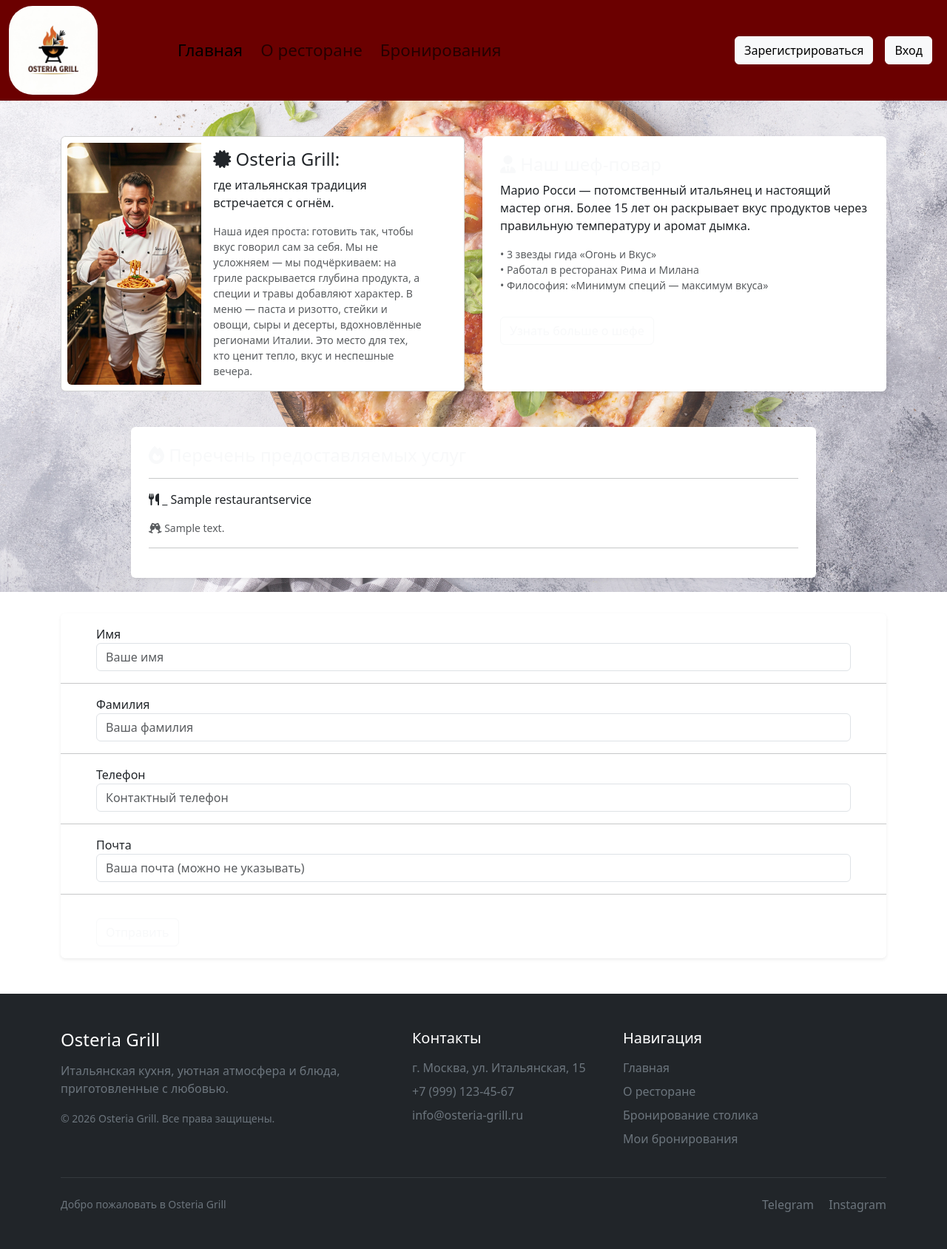
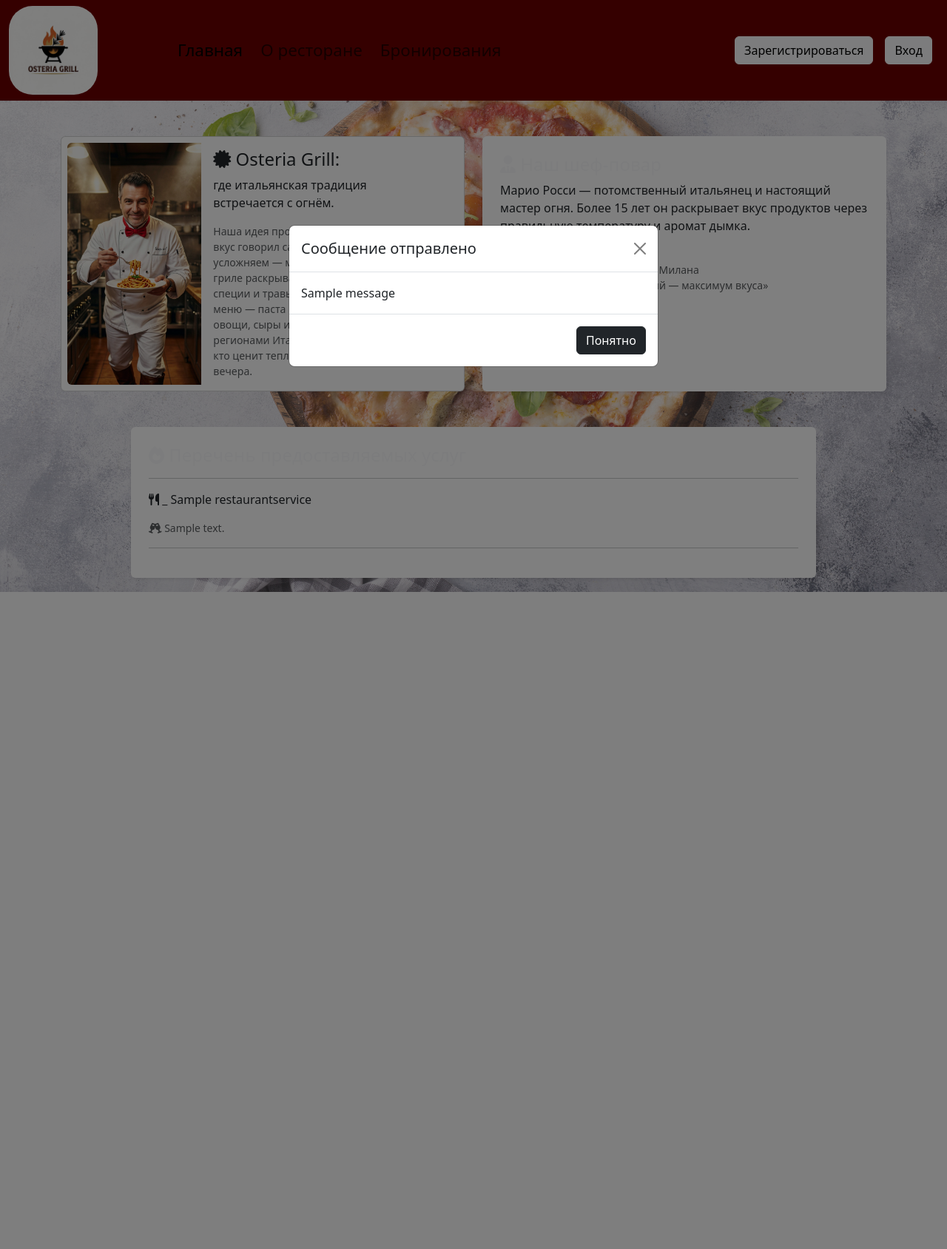
Before and after one commit to vadimsemenov53-crypto/Osteria_Grill, a Django app: page /restaurant/home/ in a window 1280 px wide. Shown: the whole page at 74% size. After the commit the page ends 800 px from the top, so only its background shows below. Run offline with Django 5.2, Linux system fonts and the light colour scheme; tables that the repository leaves empty hold one stand-in row (values such as "Sample post"); one stand-in notice (Sample message) is shown; some libraries are stand-ins or nearby versions.

Commit message:
rebuild contact_form.html, add def post for HomeView and ContactForm

```diff
--- /dev/null
+++ b/restaurant/forms.py
@@ -0,0 +1,9 @@
+from django import forms
+
+from restaurant.models import ContactForm
+
+
+class ContactFormModelForm(forms.ModelForm):
+    class Meta:
+        model = ContactForm
+        fields = ["first_name", "last_name", "phone", "email"]
--- a/restaurant/models.py
+++ b/restaurant/models.py
@@ -139,18 +139,18 @@ class ContactForm(models.Model):
 
     first_name = models.CharField(max_length=100, verbose_name="Имя", help_text="Введите имя")
     last_name = models.CharField(max_length=100, verbose_name="Фамилия", help_text="Введите фамилию")
-    phone = models.CharField(max_length=100, verbose_name="Телефон", help_text="Введите номер телефона")
-    email = models.EmailField(verbose_name="Почта", help_text="Укажите почту", blank=True)
+    phone = models.CharField(unique=True, max_length=100, verbose_name="Телефон", help_text="Введите номер телефона")
+    email = models.EmailField(unique=True, verbose_name="Почта", help_text="Укажите почту", blank=True)
 
     def __str__(self):
         """Метод строкового представления - ContactForm."""
         return f"{self.first_name} {self.last_name}"
 
     class Meta:
-        """Метаданные модели Product"""
+        """Метаданные модели ContactForm"""
 
-        verbose_name = "контакт"
-        verbose_name_plural = "контакты"
+        verbose_name = "контакт обратной связи"
+        verbose_name_plural = "контакты обратной связи"
         ordering = [
             "first_name",
             "last_name",
--- a/restaurant/templates/home.html
+++ b/restaurant/templates/home.html
@@ -102,3 +102,10 @@
 
 
 {% endblock %}
+
+{% block extra_js %}
+
+     {% load static %}
+    <script src="{% static 'js/modal_window.js' %}"></script>
+
+{% endblock %}
--- a/restaurant/templates/includes/contact_form.html
+++ b/restaurant/templates/includes/contact_form.html
@@ -1,12 +1,13 @@
-{% if success %}
-<div class="alert alert-success">
-    Сообщение успешно отправлено!
-</div>
-{% endif %}
-
 <div class="container mt-5">
-    <div class="card h-100 shadow-sm border-0">
+    <div class="card h-100 shadow-sm border-5">
         <form method="post" action="" class="form-floating">
+            <div>
+                <h4 class="mt-2 text-center">
+                    <i class="fa fa-volume-control-phone" aria-hidden="true"></i>
+                    Форма обратной связи.
+                </h4>
+            </div>
+            <hr>
             {% csrf_token %}
             <div class="ms-5 me-5 my-3">
                 <label for="first_name">Имя</label>
@@ -26,15 +27,74 @@
                 <label for="phone">Телефон</label>
                 <input type="text" name="phone" class="form-control" id="phone"
                        placeholder="Контактный телефон" required>
+
+                {% if form.phone.errors %}
+                <div class="text-danger mt-1">
+                    {{ form.phone.errors }}
+                </div>
+                {% endif %}
+
             </div>
             <hr>
             <div class="ms-5 me-5 my-3">
                 <label for="email">Почта</label>
-                <input type="text" name="email" class="form-control" id="email"
-                       placeholder="Ваша почта (можно не указывать)" required>
+                <input type="email" name="email" class="form-control" id="email"
+                       placeholder="Ваша почта (можно не указывать)">
+
+                {% if form.email.errors %}
+                <div class="text-danger mt-1">
+                    {{ form.email.errors }}
+                </div>
+                {% endif %}
+
             </div>
             <hr>
             <button type="submit" class="btn btn-block btn-outline-light ms-5 me-5 my-3">Отправить</button>
         </form>
     </div>
 </div>
+
+{% if messages %}
+{% for message in messages %}
+{% if message.tags == "success" %}
+<div class="modal fade js-auto-modal"
+     id="contactSuccessModal"
+     tabindex="-1"
+     aria-labelledby="contactSuccessModalLabel"
+     aria-hidden="true">
+
+    <div class="modal-dialog modal-dialog-centered">
+        <div class="modal-content">
+
+            <div class="modal-header">
+                <h5 class="modal-title" id="contactSuccessModalLabel">
+                    Сообщение отправлено
+                </h5>
+
+                <button type="button"
+                        class="btn-close"
+                        data-bs-dismiss="modal"
+                        aria-label="Закрыть">
+                </button>
+            </div>
+
+            <div class="modal-body">
+                <p class="mb-0">
+                    {{ message }}
+                </p>
+            </div>
+
+            <div class="modal-footer">
+                <button type="button"
+                        class="btn btn-dark"
+                        data-bs-dismiss="modal">
+                    Понятно
+                </button>
+            </div>
+
+        </div>
+    </div>
+</div>
+{% endif %}
+{% endfor %}
+{% endif %}
--- a/restaurant/views.py
+++ b/restaurant/views.py
@@ -1,6 +1,8 @@
-from django.shortcuts import render
+from django.contrib import messages
+from django.shortcuts import redirect, render
 from django.views.generic import View
 
+from restaurant.forms import ContactFormModelForm
 from restaurant.models import ContactForm, RestaurantService
 
 
@@ -12,9 +14,27 @@ class HomeView(View):
     def get(self, request):
         """Метод для рендеринга главной страницы."""
         services = RestaurantService.objects.all()
+        form = ContactFormModelForm()
 
         context = {
             "services": services,
+            "form": form,
         }
 
         return render(request, self.template_name, context=context)
+
+    def post(self, request):
+        form = ContactFormModelForm(request.POST)
+
+        if form.is_valid():
+            form.save()
+            messages.success(request, "Спасибо! Мы получили ваше сообщение и обязательно свяжемся с вами.")
+
+        services = RestaurantService.objects.all()
+
+        context = {
+            "services": services,
+            "form": form,
+        }
+
+        return render(request, self.template_name, context)
--- a/static/js/modal_window.js
+++ b/static/js/modal_window.js
@@ -1,7 +1,6 @@
 document.addEventListener("DOMContentLoaded", function (){ //Когда HTML-документ полностью загрузится — выполни эту функцию
-    const modalElement = document.getElementById( //Найди в текущем HTML элемент с таким id
-    "registrationSuccessModal"
-    );
+    const modalElement = document.querySelector(".js-auto-modal"); //Найди в текущем HTML элемент с таким классом
+
     if (modalElement){   //  bootstrap.Modal — это объект Bootstrap, который умеет управлять модальными окнами.
     const modal = new bootstrap.Modal(modalElement); //этот HTML-элемент является твоим Modal. Создай для него объект управления
     modal.show(); //открой этот Modal
--- a/users/forms.py
+++ b/users/forms.py
@@ -35,4 +35,4 @@ class UserRegisterForm(StyleFromMixin, UserCreationForm):
 class UserProfileForm(StyleFromMixin, ModelForm):
     class Meta:
         model = User
-        fields = ('avatar', 'first_name', 'last_name', 'phone')
+        fields = ("avatar", "first_name", "last_name", "phone")
--- a/users/templates/login.html
+++ b/users/templates/login.html
@@ -22,7 +22,7 @@
 {% if messages %}
 {% for message in messages %}
 {% if message.tags == "success" %}
-<div class="modal fade" id="registrationSuccessModal" tabindex="-1" aria-labelledby="registrationSuccessModalLabel"
+<div class="modal fade js-auto-modal" id="registrationSuccessModal" tabindex="-1" aria-labelledby="registrationSuccessModalLabel"
      aria-hidden="true">
     <div class="modal-dialog modal-dialog-centered">
         <div class="modal-content">
--- a/users/templatetags/users_tags.py
+++ b/users/templatetags/users_tags.py
@@ -2,10 +2,11 @@ from django import template
 from django.conf import settings
 
 register = template.Library()
+
 
 @register.filter
 def media_filter(path):
     if path:
         # Используем MEDIA_URL для корректного префикса
         return f"{settings.MEDIA_URL}{path}"
-    return '#'
+    return "#"
--- a/users/urls.py
+++ b/users/urls.py
@@ -2,7 +2,7 @@ from django.contrib.auth.views import LogoutView
 from django.urls import path
 
 from users.apps import UsersConfig
-from users.views import UserCreateView, UserLoginView, email_verification, UserDetailView, UserUpdateView
+from users.views import UserCreateView, UserDetailView, UserLoginView, UserUpdateView, email_verification
 
 app_name = UsersConfig.name
 
@@ -11,6 +11,6 @@ urlpatterns = [
     path("logout/", LogoutView.as_view(next_page="restaurant:home"), name="logout"),
     path("register/", UserCreateView.as_view(), name="register"),
     path("email-confirm/<str:token>/", email_verification, name="email-confirm"),
-    path('detail/', UserDetailView.as_view(), name='detail'),
-    path('update/', UserUpdateView.as_view(), name='update')
+    path("detail/", UserDetailView.as_view(), name="detail"),
+    path("update/", UserUpdateView.as_view(), name="update"),
 ]
```
Also changed, not shown: restaurant/admin.py (+22 -1 lines), users/views.py (+4 -4 lines), restaurant/migrations/0005_alter_contactform_options.py (added), restaurant/migrations/0006_alter_contactform_email_alter_contactform_phone.py (added).
